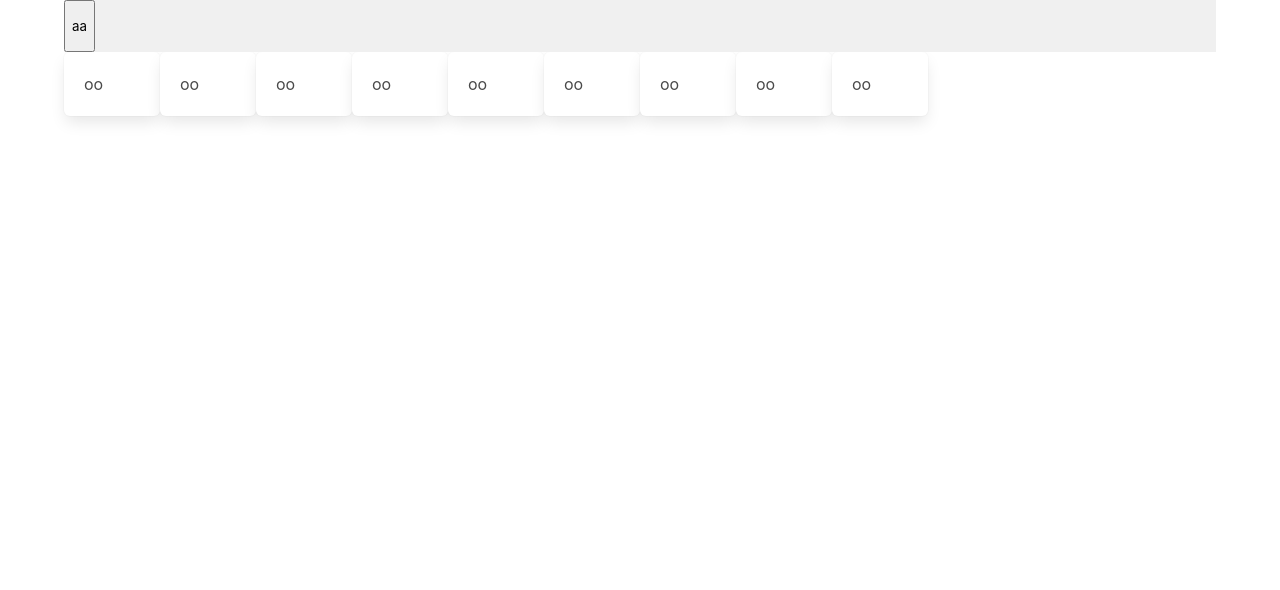
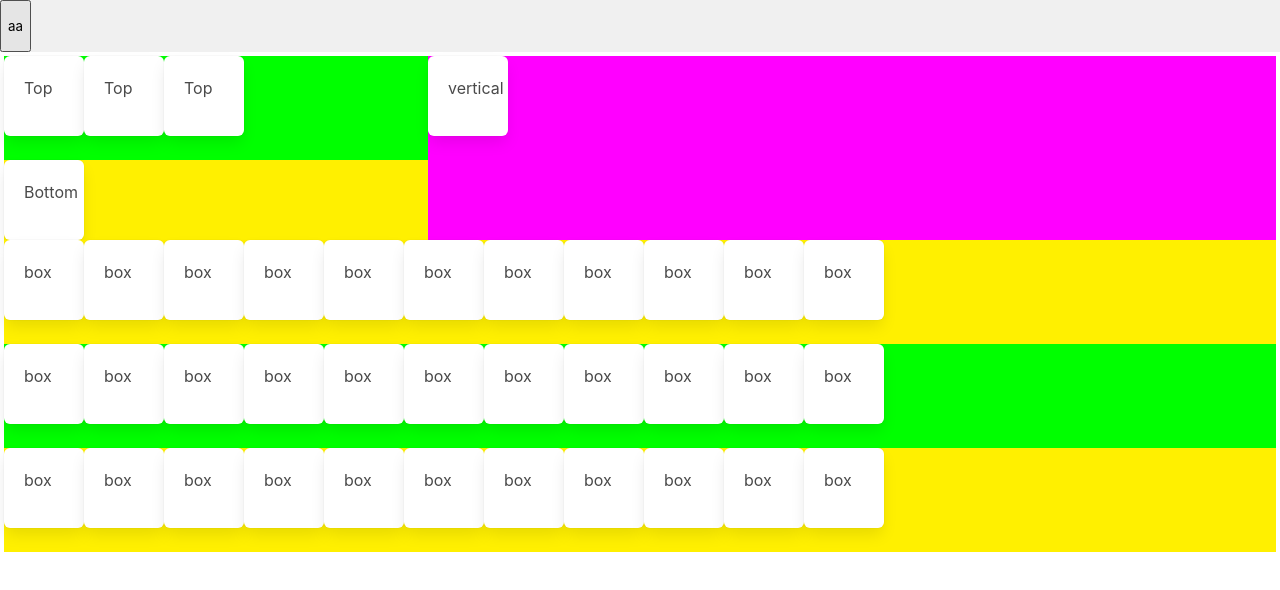
Before and after one commit to nianlu/classy, a React (Create React App) app in the folder client/: page / in a window 1280 px wide. Shown: the top 590 px of the page. Built offline with nearby package versions, Linux system fonts and the light colour scheme.

Commit message:
testing tile box

```diff
--- a/client/src/container/App.js
+++ b/client/src/container/App.js
@@ -3,23 +3,72 @@ import './App.sass';
 
 function App() {
   return (
-    <div className="container">
-      <nav className="navbar">
-        <button>aa</button>
-      </nav>
+    <div>
+      <div className="header">
+        <nav className="navbar">
+          <button>aa</button>
+        </nav>
+      </div>
 
-      <div className="tile is-ancestor">
-        <div className="tile is-parent">
-          <div className="tile is-child box is-1">oo</div>
-          <div className="tile is-child box is-1">oo</div>
-          <div className="tile is-child box is-1">oo</div>
-          <div className="tile is-child box is-1">oo</div>
-          <div className="tile is-child box is-1">oo</div>
-          <div className="tile is-child box is-1">oo</div>
-          <div className="tile is-child box is-1">oo</div>
-          <div className="tile is-child box is-1">oo</div>
-          <div className="tile is-child box is-1">oo</div>
+      <div className="body">
+        <div className="tile is-ancestor" id="anc">
+          <div className="tile is-4 is-vertical" id="par">
+            <div className="tile" id="chi">
+              <div className="box">Top</div>
+              <div className="box">Top</div>
+              <div className="box">Top</div>
+            </div>
+            <div className="tile">
+              <div className="box">Bottom</div>
+            </div>
+          </div>
+          <div className="tile">
+            <div className="box">vertical</div>
+          </div>
         </div>
+
+        <div className="tile is-ancestor is-vertical" id="anc">
+          <div className="tile" id="par">
+            <div className="box">box</div>
+            <div className="box">box</div>
+            <div className="box">box</div>
+            <div className="box">box</div>
+            <div className="box">box</div>
+            <div className="box">box</div>
+            <div className="box">box</div>
+            <div className="box">box</div>
+            <div className="box">box</div>
+            <div className="box">box</div>
+            <div className="box">box</div>
+          </div>
+          <div className="tile" id="chi">
+            <div className="box">box</div>
+            <div className="box">box</div>
+            <div className="box">box</div>
+            <div className="box">box</div>
+            <div className="box">box</div>
+            <div className="box">box</div>
+            <div className="box">box</div>
+            <div className="box">box</div>
+            <div className="box">box</div>
+            <div className="box">box</div>
+            <div className="box">box</div>
+          </div>
+          <div className="tile" id="par">
+            <div className="box">box</div>
+            <div className="box">box</div>
+            <div className="box">box</div>
+            <div className="box">box</div>
+            <div className="box">box</div>
+            <div className="box">box</div>
+            <div className="box">box</div>
+            <div className="box">box</div>
+            <div className="box">box</div>
+            <div className="box">box</div>
+            <div className="box">box</div>
+          </div>
+        </div>
+
       </div>
     </div>
   );
--- a/client/src/container/App.sass
+++ b/client/src/container/App.sass
@@ -1,2 +1,20 @@
 .navbar
     background-color: #f0f0f0
+
+.box
+    height: 5rem
+    width: 5rem
+
+#anc
+    background-color: #ff00ff
+
+#par
+    background-color: #fff000
+
+#chi
+    background-color: #00ff00
+
+.body
+    padding-top: 1rem
+    padding-left: 1rem
+    padding-right: 1rem
```
